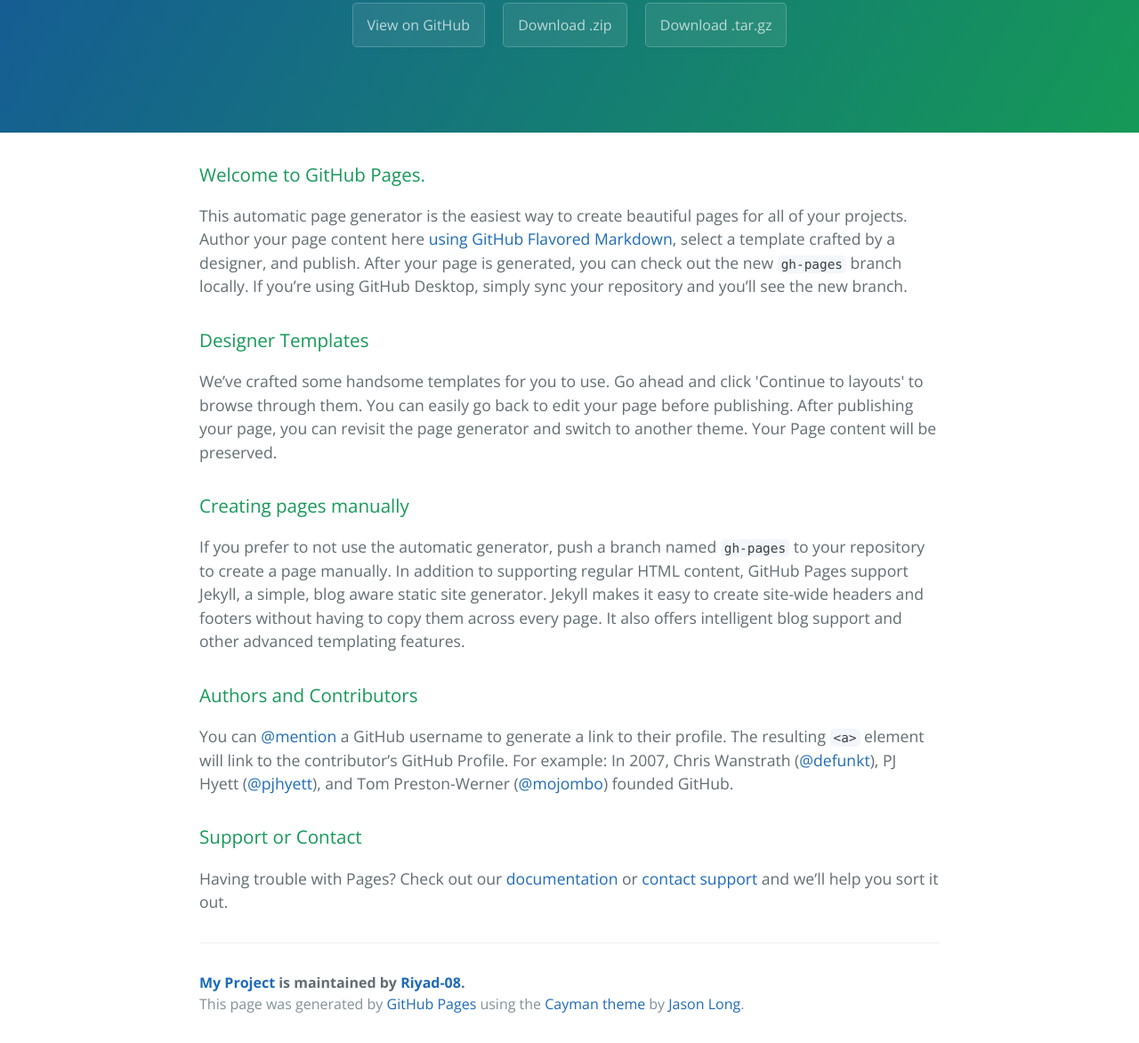
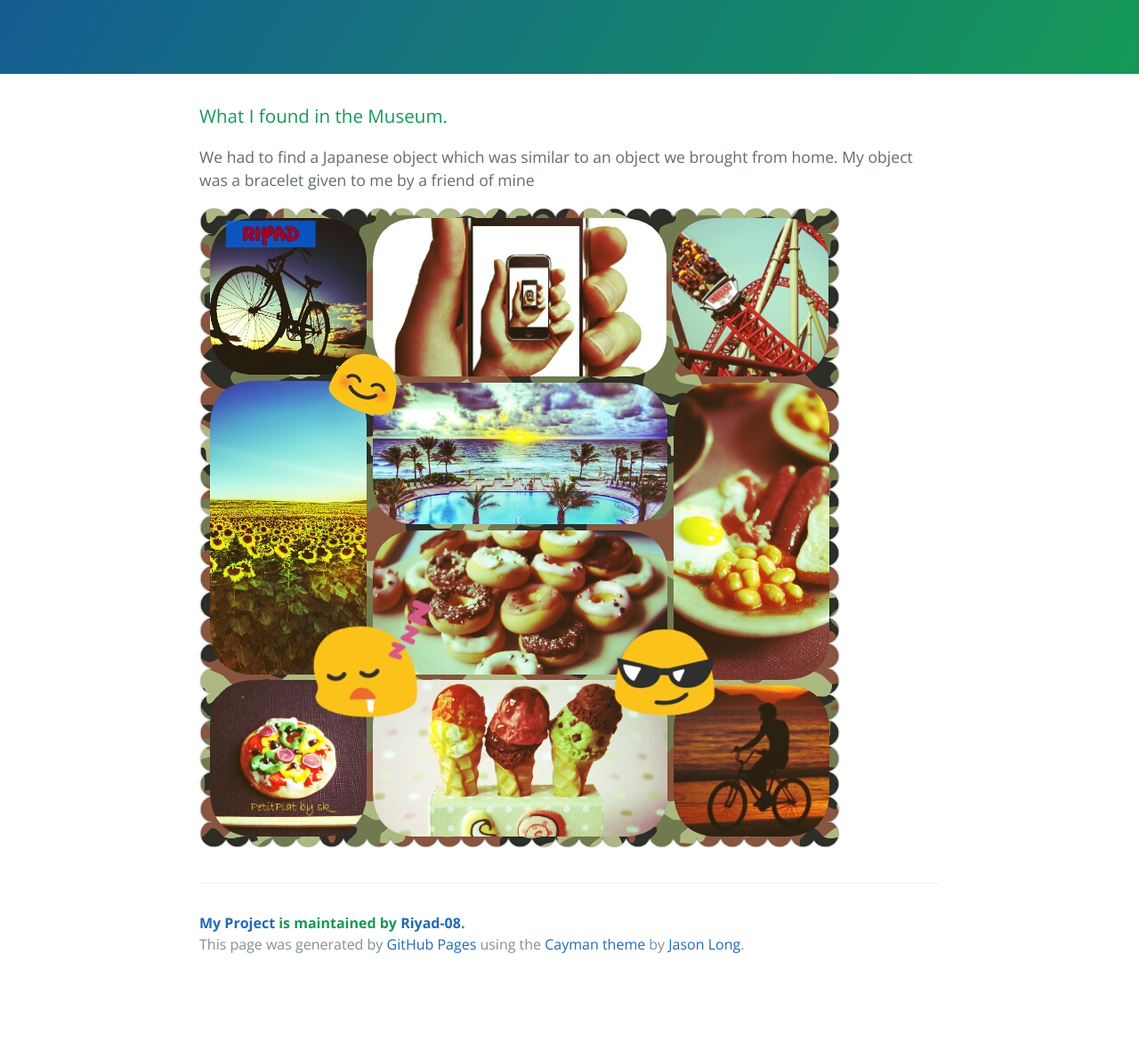
Before and after one commit to Riyad-08/my-project, a plain HTML site: page index.html in a window 1280 px wide. Shown: the part 234-1406 px from the top of the page at 89% size. After the commit the page ends 1355 px from the top, so only its background shows below. Drawn offline with nearby package versions, Linux system fonts and the light colour scheme.

Commit message:
Update index.html

```diff
--- a/index.html
+++ b/index.html
@@ -10,39 +10,30 @@
     <link rel="stylesheet" type="text/css" href="stylesheets/github-light.css" media="screen">
   </head>
   <body>
+    <div id="fb-root"></div>
+<script>(function(d, s, id) {
+  var js, fjs = d.getElementsByTagName(s)[0];
+  if (d.getElementById(id)) return;
+  js = d.createElement(s); js.id = id;
+  js.src = "//connect.facebook.net/en_GB/sdk.js#xfbml=1&version=v2.5";
+  fjs.parentNode.insertBefore(js, fjs);
+}(document, 'script', 'facebook-jssdk'));</script>
     <section class="page-header">
       <h1 class="project-name">My Project</h1>
       <h2 class="project-tagline">My Japanese Bracelet from the British Museum </h2>
-      <a href="https://github.com/Riyad-08/my-project" class="btn">View on GitHub</a>
-      <a href="https://github.com/Riyad-08/my-project/zipball/master" class="btn">Download .zip</a>
-      <a href="https://github.com/Riyad-08/my-project/tarball/master" class="btn">Download .tar.gz</a>
+
     </section>
 
     <section class="main-content">
       <h3>
-<a id="welcome-to-github-pages" class="anchor" href="#welcome-to-github-pages" aria-hidden="true"><span aria-hidden="true" class="octicon octicon-link"></span></a>Welcome to GitHub Pages.</h3>
+<a id="welcome-to-github-pages" class="anchor" href="#welcome-to-github-pages" aria-hidden="true"><span aria-hidden="true" class="octicon octicon-link"></span></a>What I found in the Museum.</h3>
 
-<p>This automatic page generator is the easiest way to create beautiful pages for all of your projects. Author your page content here <a href="https://guides.github.com/features/mastering-markdown/">using GitHub Flavored Markdown</a>, select a template crafted by a designer, and publish. After your page is generated, you can check out the new <code>gh-pages</code> branch locally. If you’re using GitHub Desktop, simply sync your repository and you’ll see the new branch.</p>
+<p>We had to find a Japanese object which was similar to an object we brought from home. My object was a bracelet given to me by a friend of mine</p>
+
+      <img src="https://raw.githubusercontent.com/Riyad-08/my-project/d53ac1cbfbe9dae0327c12e1d2e5cdd268ad1996/stylesheets/Riyad.jpg">
 
 <h3>
-<a id="designer-templates" class="anchor" href="#designer-templates" aria-hidden="true"><span aria-hidden="true" class="octicon octicon-link"></span></a>Designer Templates</h3>
-
-<p>We’ve crafted some handsome templates for you to use. Go ahead and click 'Continue to layouts' to browse through them. You can easily go back to edit your page before publishing. After publishing your page, you can revisit the page generator and switch to another theme. Your Page content will be preserved.</p>
-
-<h3>
-<a id="creating-pages-manually" class="anchor" href="#creating-pages-manually" aria-hidden="true"><span aria-hidden="true" class="octicon octicon-link"></span></a>Creating pages manually</h3>
-
-<p>If you prefer to not use the automatic generator, push a branch named <code>gh-pages</code> to your repository to create a page manually. In addition to supporting regular HTML content, GitHub Pages support Jekyll, a simple, blog aware static site generator. Jekyll makes it easy to create site-wide headers and footers without having to copy them across every page. It also offers intelligent blog support and other advanced templating features.</p>
-
-<h3>
-<a id="authors-and-contributors" class="anchor" href="#authors-and-contributors" aria-hidden="true"><span aria-hidden="true" class="octicon octicon-link"></span></a>Authors and Contributors</h3>
-
-<p>You can <a href="https://help.github.com/articles/basic-writing-and-formatting-syntax/#mentioning-users-and-teams" class="user-mention">@mention</a> a GitHub username to generate a link to their profile. The resulting <code>&lt;a&gt;</code> element will link to the contributor’s GitHub Profile. For example: In 2007, Chris Wanstrath (<a href="https://github.com/defunkt" class="user-mention">@defunkt</a>), PJ Hyett (<a href="https://github.com/pjhyett" class="user-mention">@pjhyett</a>), and Tom Preston-Werner (<a href="https://github.com/mojombo" class="user-mention">@mojombo</a>) founded GitHub.</p>
-
-<h3>
-<a id="support-or-contact" class="anchor" href="#support-or-contact" aria-hidden="true"><span aria-hidden="true" class="octicon octicon-link"></span></a>Support or Contact</h3>
-
-<p>Having trouble with Pages? Check out our <a href="https://help.github.com/pages">documentation</a> or <a href="https://github.com/contact">contact support</a> and we’ll help you sort it out.</p>
+<div class="fb-like" data-href="https://www.facebook.com/britishmuseum" data-layout="button_count" data-action="like" data-show-faces="true" data-share="false"></div>
 
       <footer class="site-footer">
         <span class="site-footer-owner"><a href="https://github.com/Riyad-08/my-project">My Project</a> is maintained by <a href="https://github.com/Riyad-08">Riyad-08</a>.</span>
```
